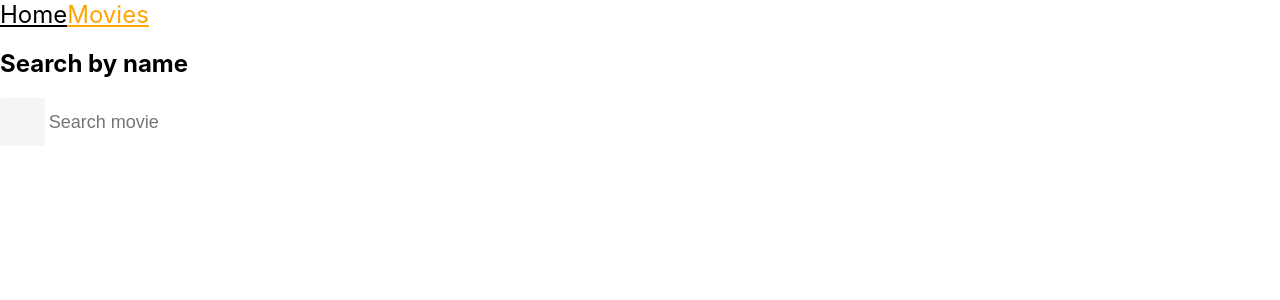
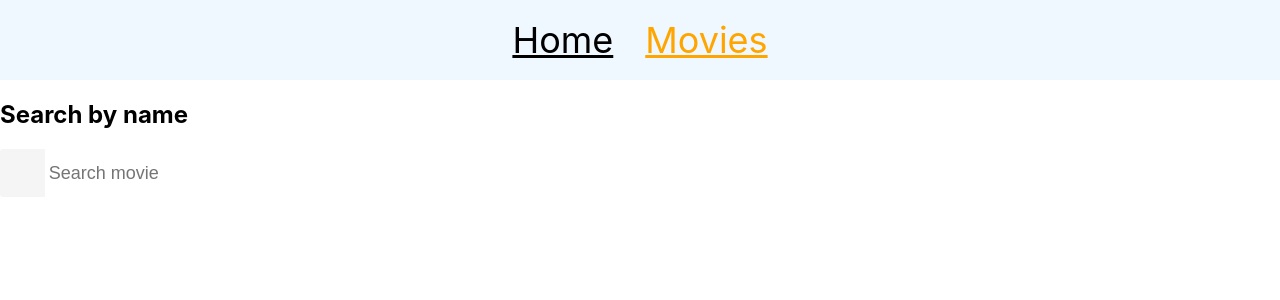
Before and after one commit to Shlov/goit-react-hw-05-movies, a React (Create React App) app: page /goit-react-hw-05-movies/movies in a window 1280 px wide. Shown: the top 300 px of the page. Built offline with nearby package versions, Linux system fonts and the light colour scheme.

Commit message:
add catch

```diff
--- a/src/components/App.jsx
+++ b/src/components/App.jsx
@@ -1,4 +1,5 @@
 import { lazy } from "react";
+// import { lazy, Suspense } from "react";
 import { Toaster } from "react-hot-toast";
 import { Route, Routes } from "react-router-dom";
 // import { Home } from "../pages/Home/Home";
@@ -6,8 +7,9 @@ import { Route, Routes } from "react-router-dom";
 // import { MovieDetails } from "pages/MovieDetails/MovieDetails";
 // import { Cast } from "pages/Movies/Cast";
 // import { Reviews } from "pages/Movies/Reviews";
-import { Header } from "./Header/Header";
+// import { Header } from "./Header/Header";
 
+const Header = lazy(() => import('./Header/Header'))
 const Home = lazy(() => import('../pages/Home/Home'));
 const Movies = lazy(() => import('../pages/Movies/Movies'));
 const MovieDetails = lazy(() => import('pages/MovieDetails/MovieDetails'));
@@ -18,6 +20,7 @@ export const App = () => {
   return (
     <>
       <Header />
+      {/* <Suspense fallback={<div>Loading...</div>}></Suspense> */}
       <Routes>
         <Route path="/" element={<Home/>}/>
         <Route path="/movies" element={<Movies/>}/>
--- a/src/components/Header/Header.js
+++ b/src/components/Header/Header.js
@@ -1,12 +1,15 @@
+import { HeaderEl } from "./Header.styled"
 import { StyledLink } from "./StyledLink.styled"
 
-export const Header = () => {
+const Header = () => {
   return (
-    <div>
+    <HeaderEl>
       <nav>
         <StyledLink to="/">Home</StyledLink>
         <StyledLink to="/movies">Movies</StyledLink>
       </nav>
-    </div>
+    </HeaderEl>
   )
 }
+
+export default Header
--- a/src/components/Header/Header.styled.js
+++ b/src/components/Header/Header.styled.js
@@ -0,0 +1,13 @@
+import styled from "styled-components";
+
+
+export const HeaderEl = styled.header`
+  background-color: aliceblue;
+
+
+  >nav {
+    display: flex;
+    gap: 32px;
+    justify-content: center;
+  }
+`
--- a/src/components/Header/StyledLink.styled.js
+++ b/src/components/Header/StyledLink.styled.js
@@ -4,7 +4,10 @@ import { NavLink } from "react-router-dom";
 
 export const StyledLink = styled(NavLink)`
   color: black;
-  font-size: 24px;
+  font-size: 36px;
+  padding-top: 18px;
+  padding-bottom: 18px;
+
 
   &.active {
     color: orange;
--- a/src/pages/Home/Home.js
+++ b/src/pages/Home/Home.js
@@ -10,10 +10,14 @@ const Home = () => {
 
   useEffect(() => {
     const fatchMovies = async () => {
-      const movies = await (await fetchTrending()).data.results
-      setMovies(movies);
-      setDownload(false);
-      // console.log(movies)
+      try {
+        const movies = await (await fetchTrending()).data.results
+        setMovies(movies);
+      } catch (error) {
+        console.log(error)
+      } finally {
+        setDownload(false);
+      }
     }
     fatchMovies()
   }, [])
--- a/src/pages/MovieDetails/MovieDetails.js
+++ b/src/pages/MovieDetails/MovieDetails.js
@@ -1,5 +1,6 @@
 import { StyledLink } from "components/Header/StyledLink.styled";
 import { useEffect, useRef, useState } from "react";
+import { toast } from "react-hot-toast";
 import { Link, Outlet, useLocation, useParams } from "react-router-dom"
 import { fetchMovie } from "services/moviesApi";
 import defImg from '../../img/no-poster.png'
@@ -11,14 +12,15 @@ const MovieDetails = () => {
   const btnBackHref = useRef(location.state?.from ?? "/movies")
 
   useEffect(()=> {
-    // if (movie === {}) {
-    //   return
-    // }
 
     const fetchMovieDetails = async () => {
-      // setMovie(await fetchMovie(id))
-      const mov = await (await fetchMovie(id)).data
-      setMovie(mov)
+      try {
+        const mov = await (await fetchMovie(id)).data
+        setMovie(mov)
+      } catch (error) {
+        console.log(error)
+        toast.error('Error')
+      }
     }
     fetchMovieDetails()
 
--- a/src/pages/Movies/Movies.js
+++ b/src/pages/Movies/Movies.js
@@ -24,11 +24,18 @@ const Movies = () => {
     if (searchQuery === '') {
       return
     }
+
     const fatchMovies = async () => {
       setDownload(true);
-      const movies = await (await fetchQuery(searchQuery)).data.results
-      setMovies(movies);
-      setDownload(false);
+      try {
+        const movies = await (await fetchQuery(searchQuery)).data.results
+        setMovies(movies);
+      } catch (error) {
+        console.log(error)
+        toast.error('Error')
+      } finally {
+        setDownload(false);
+      }
     }
     fatchMovies()
   }, [searchQuery])
```
